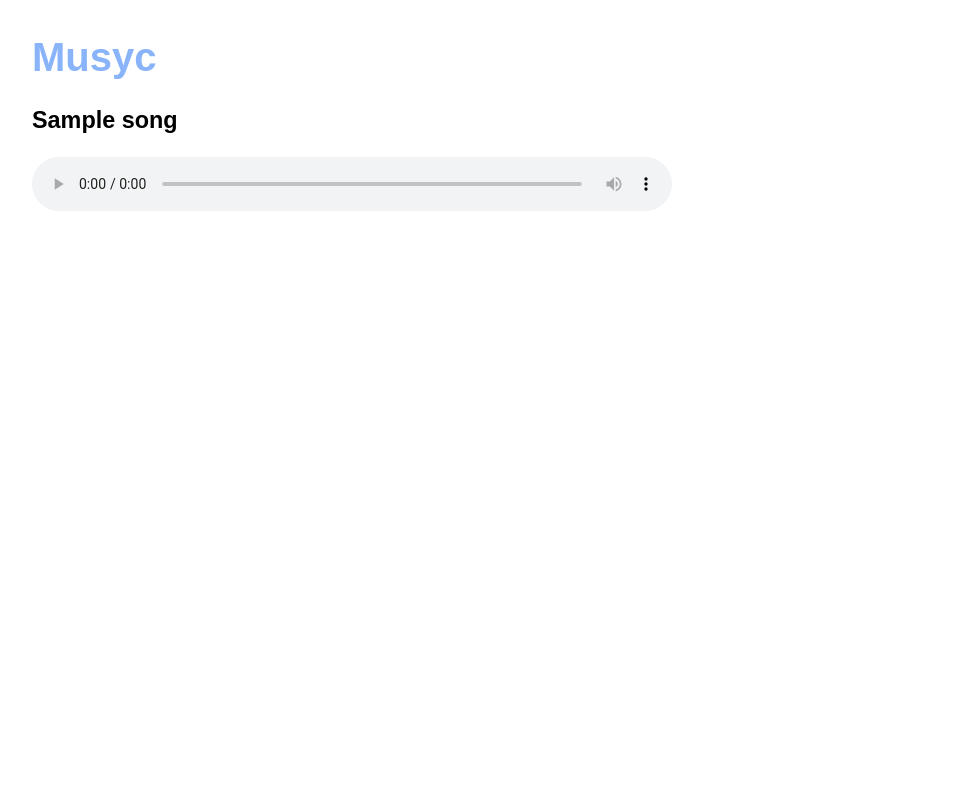
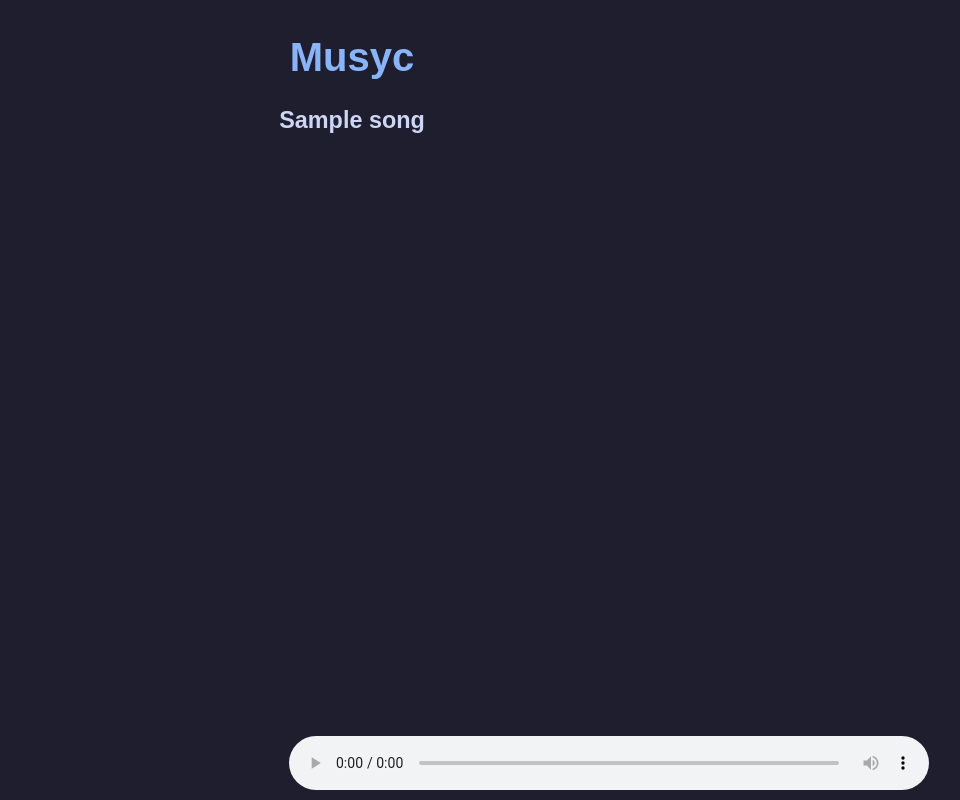
Before and after one commit to ngntrgduc/musyc-player, a Flask app: template templates/index.html in a window 1280 px wide. Shown: the whole page, without its empty margins (288-1248 px from the left). Run offline with Flask 3, Linux system fonts and the light colour scheme; the template is opened without the code that fills it: most values are stand-ins (such as "Sample title", 1, 10 or a date in 2020).

Commit message:
Make better UI

```diff
--- a/static/style.css
+++ b/static/style.css
@@ -1,23 +1,81 @@
 :root {
     --bg: #1e1e2e;
     --text-bg: #cdd6f4;
-    --main: 	#89b4fa;
-    --duration: 0.6s;
+    --red: #f38ba8;
+    --blue: #89b4fa;
+    --duration: 0.4s;
 }
 
 html {
-    /* background-color: var(--bg); */
-    /* color: var(--text-bg); */
-    font-family:Arial, Helvetica, serif;
+    background-color: var(--bg);
+    color: var(--text-bg);
+    font-family: Arial, Helvetica, serif;
     font-size: 20px;
     display: flex;
     justify-content: center;
 }
 
-h1 {
-    color: var(--main);
+body {
+    position: relative;
 }
 
-audio {
+h1 {
+    color: var(--blue);
+    display: flex;
+    justify-content: center;
+}
+
+ul {
+    list-style-type: none;
+    padding: 0;
     width: 50vw;
+    display: flex;
+    flex-direction: column;
 }
+
+li.song {
+    margin-bottom: 20px;
+    display: flex;
+    flex-direction: row;
+    justify-content: space-between;
+    transition-duration: var(--duration);
+}
+
+
+li:hover {
+    cursor: pointer;
+    color: var(--blue);
+    text-decoration: none;
+}
+
+.song-name {
+    overflow: hidden;
+    white-space: nowrap;
+    text-overflow: ellipsis;
+}
+
+.playing {
+    color: var(--red);
+    transition-duration: var(--duration);
+}
+
+.playing:hover {
+    color: var(--blue);
+}
+
+.duration {
+    padding-left: 5px;
+}
+
+#player {
+    position: fixed;
+    bottom: 0;
+    width: 50vw;
+    /* background-color: #f5f5f5; */
+    padding: 10px;
+}
+
+/* #song-list {
+    max-height: 80vh;
+    overflow-y: auto;
+} */
```
